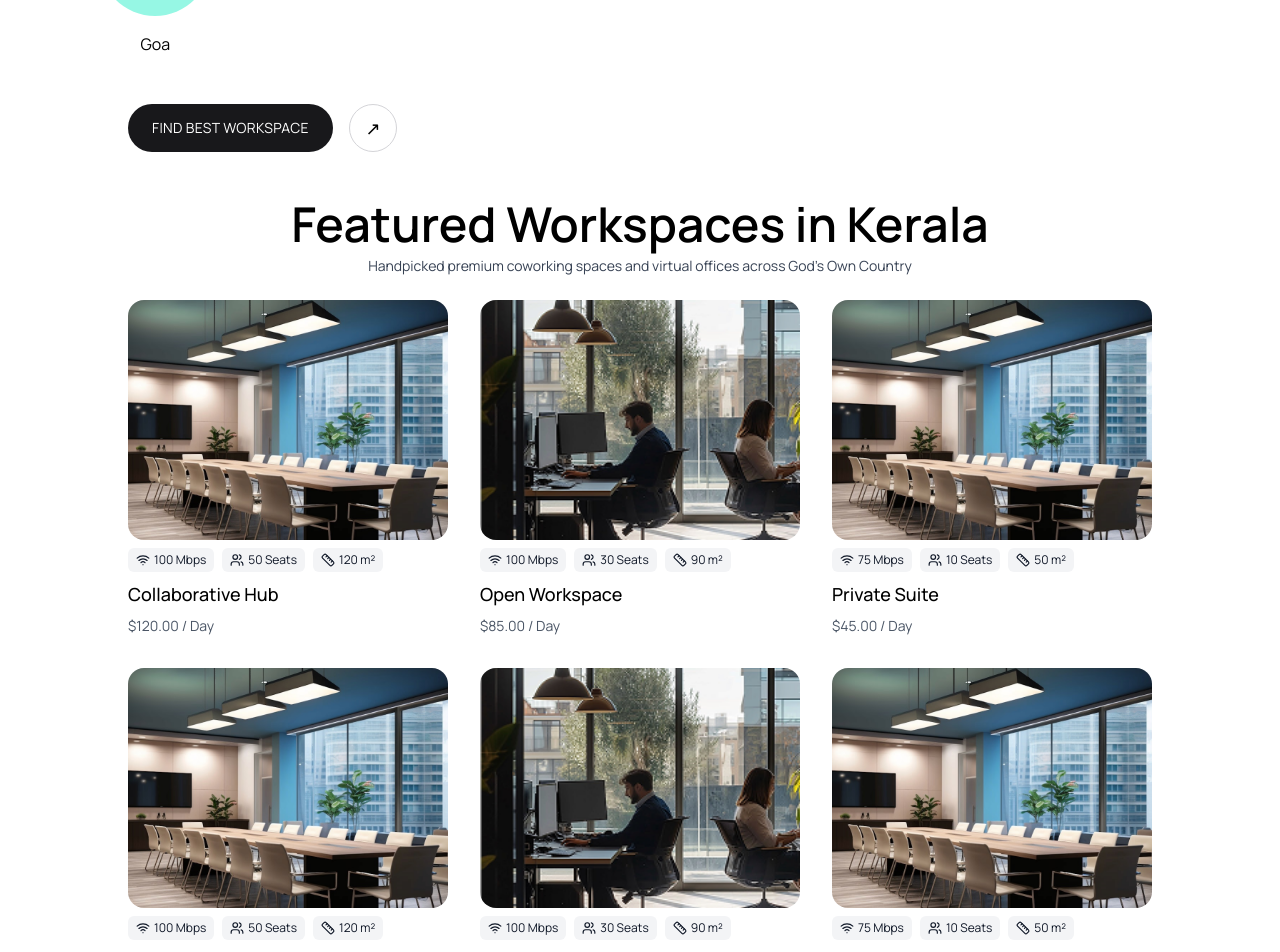
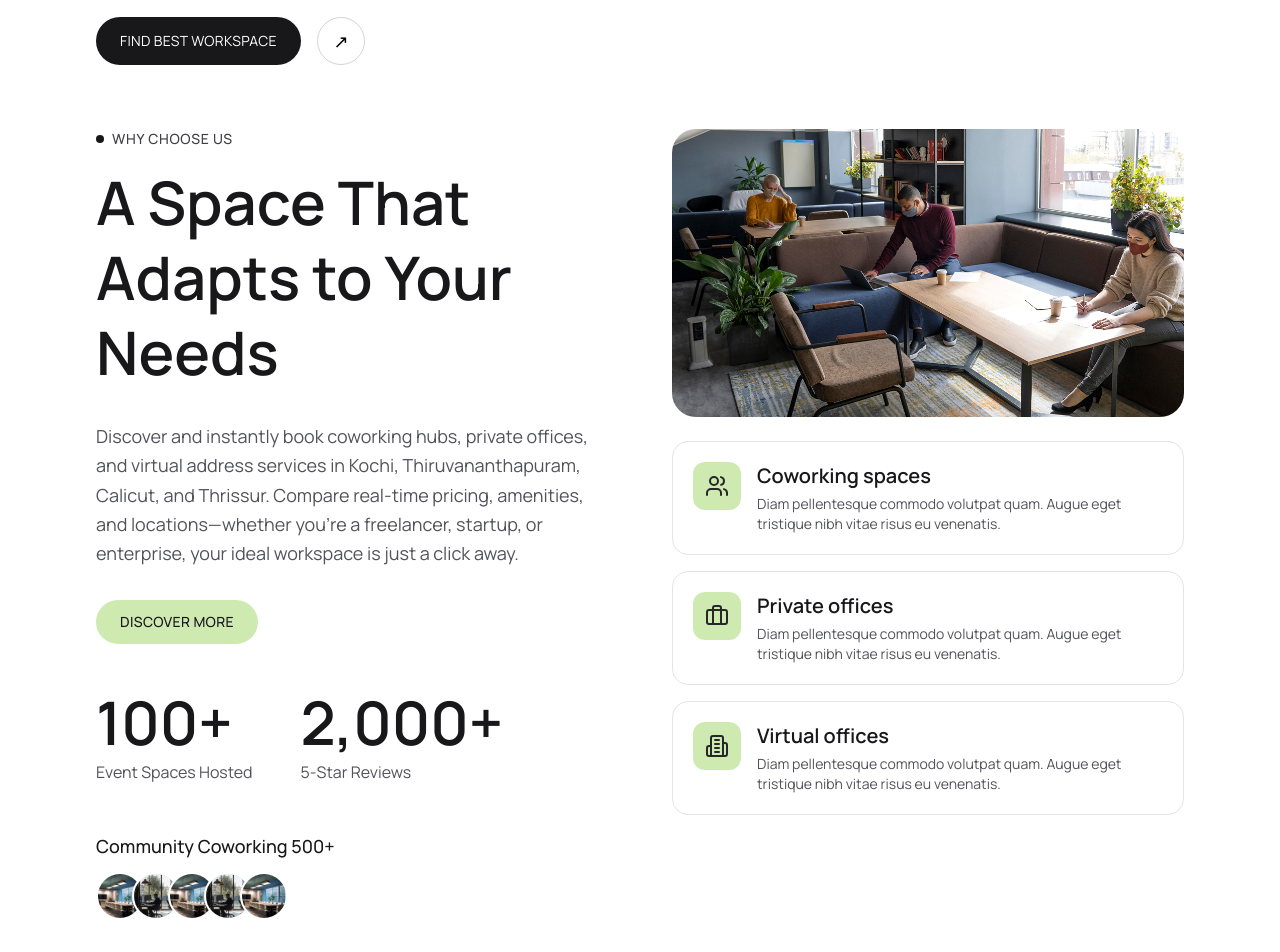
Before and after one commit to maheswar-dileep/cowork-kerala-web, a Next.js app: page / in a window 1280 px wide. Shown: the part 1280-2232 px from the top of the page. Built offline with nearby package versions, Linux system fonts and the light colour scheme.

Commit message:
Refactor layout and styles across multiple components; add SpaceAdapts section and Fixedw wrapper for improved responsiveness and structure

```diff
--- a/src/app/(landing)/Section/ContactForm.tsx
+++ b/src/app/(landing)/Section/ContactForm.tsx
@@ -3,7 +3,7 @@ import React from 'react';
 
 const ContactForm = () => {
     return (
-        <section className="relative overflow-hidden rounded-3xl bg-primary-50/60">
+        <section className="relative overflow-hidden bg-primary-50/60">
             {/* Background wavy pattern */}
             <div className="absolute inset-0 opacity-20">
                 <svg
@@ -89,7 +89,7 @@ const ContactForm = () => {
                     </form>
                 </div>
 
-                <div className="md:col-span-5 flex items-center justify-center p-6 md:p-8">
+                <div className="md:col-span-5 hidden md:flex items-center justify-center p-6 md:p-8">
                     <div className="relative h-80 w-80 md:h-96 md:w-96">
                         <div className="absolute inset-0 rounded-full overflow-hidden">
                             <Image
--- a/src/app/(landing)/Section/HeroCTA.tsx
+++ b/src/app/(landing)/Section/HeroCTA.tsx
@@ -4,7 +4,7 @@ import { ArrowUpRight } from 'lucide-react';
 
 const HeroCTA = () => {
     return (
-        <section className="relative overflow-hidden rounded-3xl">
+        <section className="relative overflow-hidden">
             {/* Background Image with Dark Overlay */}
             <div className="relative h-96 w-full md:h-[500px]">
                 <Image
--- /dev/null
+++ b/src/app/(landing)/Section/SpaceAdapts.tsx
@@ -0,0 +1,153 @@
+import Image from 'next/image';
+import React from 'react';
+import { Users, Briefcase, Building2 } from 'lucide-react';
+
+const SpaceAdapts = () => {
+    const services = [
+        {
+            icon: Users,
+            title: 'Coworking spaces',
+            description:
+                'Diam pellentesque commodo volutpat quam. Augue eget tristique nibh vitae risus eu venenatis.',
+        },
+        {
+            icon: Briefcase,
+            title: 'Private offices',
+            description:
+                'Diam pellentesque commodo volutpat quam. Augue eget tristique nibh vitae risus eu venenatis.',
+        },
+        {
+            icon: Building2,
+            title: 'Virtual offices',
+            description:
+                'Diam pellentesque commodo volutpat quam. Augue eget tristique nibh vitae risus eu venenatis.',
+        },
+    ];
+
+    const avatars = [
+        '/images/thumb-1.jpg',
+        '/images/thumb-2.png',
+        '/images/thumb-1.jpg',
+        '/images/thumb-2.png',
+        '/images/thumb-1.jpg',
+    ];
+
+    return (
+        <section className="w-full py-12 md:py-16">
+            <div className="grid md:grid-cols-2 gap-10 md:gap-16 items-start">
+                {/* Left Content */}
+                <div className="space-y-8">
+                    {/* Header */}
+                    <div>
+                        <div className="flex items-center gap-2 mb-4">
+                            <span className="w-2 h-2 rounded-full bg-zinc-900"></span>
+                            <p className="text-xs md:text-sm font-medium tracking-wider uppercase text-zinc-700">
+                                WHY CHOOSE US
+                            </p>
+                        </div>
+                        <h2 className="text-4xl md:text-5xl lg:text-6xl font-semibold text-zinc-900 leading-tight">
+                            A Space That Adapts to Your Needs
+                        </h2>
+                    </div>
+
+                    {/* Description */}
+                    <p className="text-base md:text-lg text-zinc-600 leading-relaxed">
+                        Discover and instantly book coworking hubs, private offices, and virtual
+                        address services in Kochi, Thiruvananthapuram, Calicut, and Thrissur.
+                        Compare real-time pricing, amenities, and locations—whether you&apos;re a
+                        freelancer, startup, or enterprise, your ideal workspace is just a click
+                        away.
+                    </p>
+
+                    {/* CTA Button */}
+                    <div>
+                        <button className="px-6 py-3 rounded-full bg-[#CFEAB1] text-zinc-900 text-sm font-medium tracking-wide hover:bg-[#bfda9f] transition-colors">
+                            DISCOVER MORE
+                        </button>
+                    </div>
+
+                    {/* Stats */}
+                    <div className="flex items-start gap-12 pt-4">
+                        <div>
+                            <div className="text-5xl md:text-6xl font-semibold text-zinc-900 mb-2">
+                                100+
+                            </div>
+                            <p className="text-sm md:text-base text-zinc-600">
+                                Event Spaces Hosted
+                            </p>
+                        </div>
+                        <div>
+                            <div className="text-5xl md:text-6xl font-semibold text-zinc-900 mb-2">
+                                2,000+
+                            </div>
+                            <p className="text-sm md:text-base text-zinc-600">5-Star Reviews</p>
+                        </div>
+                    </div>
+
+                    {/* Community */}
+                    <div className="pt-4">
+                        <p className="text-base md:text-lg font-medium text-zinc-900 mb-3">
+                            Community Coworking 500+
+                        </p>
+                        <div className="flex items-center -space-x-3">
+                            {avatars.map((avatar, index) => (
+                                <div
+                                    key={index}
+                                    className="relative w-12 h-12 rounded-full border-2 border-white overflow-hidden bg-zinc-200"
+                                >
+                                    <Image
+                                        src={avatar}
+                                        alt={`Community member ${index + 1}`}
+                                        fill
+                                        className="object-cover"
+                                    />
+                                </div>
+                            ))}
+                        </div>
+                    </div>
+                </div>
+
+                {/* Right Content */}
+                <div className="space-y-6">
+                    {/* Hero Image */}
+                    <div className="relative w-full aspect-video rounded-3xl overflow-hidden">
+                        <Image
+                            src="/images/hero-banner/people-coworking.png"
+                            alt="Modern coworking space"
+                            fill
+                            className="object-cover"
+                            sizes="(max-width: 768px) 100vw, 50vw"
+                        />
+                    </div>
+
+                    {/* Service Cards */}
+                    <div className="space-y-4">
+                        {services.map((service, index) => {
+                            const IconComponent = service.icon;
+                            return (
+                                <div
+                                    key={index}
+                                    className="flex items-start gap-4 p-5 rounded-2xl bg-white border border-zinc-200 hover:shadow-md transition-shadow"
+                                >
+                                    <div className="flex-shrink-0 w-12 h-12 rounded-xl bg-[#CFEAB1] flex items-center justify-center">
+                                        <IconComponent className="w-6 h-6 text-zinc-800" />
+                                    </div>
+                                    <div className="flex-1">
+                                        <h3 className="text-lg md:text-xl font-semibold text-zinc-900 mb-1">
+                                            {service.title}
+                                        </h3>
+                                        <p className="text-sm text-zinc-600">
+                                            {service.description}
+                                        </p>
+                                    </div>
+                                </div>
+                            );
+                        })}
+                    </div>
+                </div>
+            </div>
+        </section>
+    );
+};
+
+export default SpaceAdapts;
--- a/src/app/(landing)/Section/WhyChoose.tsx
+++ b/src/app/(landing)/Section/WhyChoose.tsx
@@ -50,7 +50,7 @@ const WhyChoose = () => {
                     Why Choose Cowork Kerala?
                 </h2>
                 <p className="mt-4 text-lg text-gray-700 md:text-xl">
-                    EXPERIENCE THE DIFFERENCE WITH KERALA'S MOST TRUSTED COWORKING PLATFORM
+                    EXPERIENCE THE DIFFERENCE WITH KERALA{"'"}S MOST TRUSTED COWORKING PLATFORM
                 </p>
             </div>
 
--- a/src/app/(landing)/page.tsx
+++ b/src/app/(landing)/page.tsx
@@ -5,15 +5,24 @@ import WhyChoose from './Section/WhyChoose';
 import HeroCTA from './Section/HeroCTA';
 import ContactForm from './Section/ContactForm';
 import Footer from '@/components/ui/Footer';
+import Fixedw from '@/components/ui/Fixedw';
+import PopularLocations from './Section/PopularLocations';
+import SpaceAdapts from './Section/SpaceAdapts';
 
 const Page = () => {
     return (
-        <div className="grid grid-cols-1 md:gap-12">
-            <Header />
-            <Hero />
-            <Featured />
+        <div className="grid grid-cols-1 md:gap-y-12">
+            <Fixedw>
+                <Header />
+                <Hero />
+                <SpaceAdapts />
+                <Featured />
+                <PopularLocations/>
+            </Fixedw>
             <ContactForm />
-            <WhyChoose />
+            <Fixedw>
+                <WhyChoose />
+            </Fixedw>
             <HeroCTA />
             <Footer />
         </div>
--- a/src/app/globals.css
+++ b/src/app/globals.css
@@ -15,3 +15,8 @@
 body {
     font-family: "Manrope", sans-serif;
 }
+
+
+.max-w-default {
+    max-width: 80vw;
+}
--- a/src/app/layout.tsx
+++ b/src/app/layout.tsx
@@ -13,7 +13,7 @@ export default function RootLayout({
 }>) {
     return (
         <html lang="en">
-            <body className={`antialiased px-4 md:px-[10%]`}>{children}</body>
+            <body className={`antialiased`}>{children}</body>
         </html>
     );
 }
--- a/src/app/workspace/[id]/Section/OverviewSection.tsx
+++ b/src/app/workspace/[id]/Section/OverviewSection.tsx
@@ -1,6 +1,5 @@
-import { IndianRupee, Ruler, Users } from 'lucide-react';
+import { IndianRupee, Users } from 'lucide-react';
 import React from 'react';
-import { BiChair } from 'react-icons/bi';
 import Form from '../forms/Form';
 import { PiChairLight, PiResize } from 'react-icons/pi';
 import { MdArrowOutward } from 'react-icons/md';
@@ -18,7 +17,7 @@ const OverviewSection = () => {
                     <button className="hover:opacity-80">Access</button>
                 </nav>
 
-                <p className="text-gray-800">
+                <p className="text-gray-800">k
                     Located in Trivandrum, our Commerce space blends modern design with local charm.
                     Just a short walk from the city{`'`}s lively cafés, it{`'`}s an ideal spot for
                     freelancers and teams seeking inspiration, flexibility, and community.
--- /dev/null
+++ b/src/components/ui/Fixedw.tsx
@@ -0,0 +1,11 @@
+import React from 'react';
+
+type Props = {
+    children: React.ReactNode;
+};
+
+const Fixedw = ({ children }: Props) => {
+    return <div className="px-6 md:px-0 md:max-w-[85vw] mx-auto">{children}</div>;
+};
+
+export default Fixedw;
--- a/src/components/ui/Footer.tsx
+++ b/src/components/ui/Footer.tsx
@@ -1,10 +1,12 @@
 import React from 'react';
 import Image from 'next/image';
 import { Phone, Mail, MapPin } from 'lucide-react';
+import Fixedw from './Fixedw';
 
 const Footer = () => {
     return (
         <footer className="w-full border-t border-gray-200 pt-12">
+            <Fixedw>
                 <div className="grid gap-10 md:grid-cols-12 md:gap-12">
                     <div className="md:col-span-6">
                         <h2 className="text-4xl font-semibold leading-tight md:text-5xl">
@@ -126,6 +128,7 @@ const Footer = () => {
                         </a>
                     </div>
                 </div>
+            </Fixedw>
         </footer>
     );
 };
```
Also changed, not shown: src/app/(landing)/Section/PopularLocations.tsx (+26 -20 lines). Lines whose indentation alone changed are shown as unchanged.
